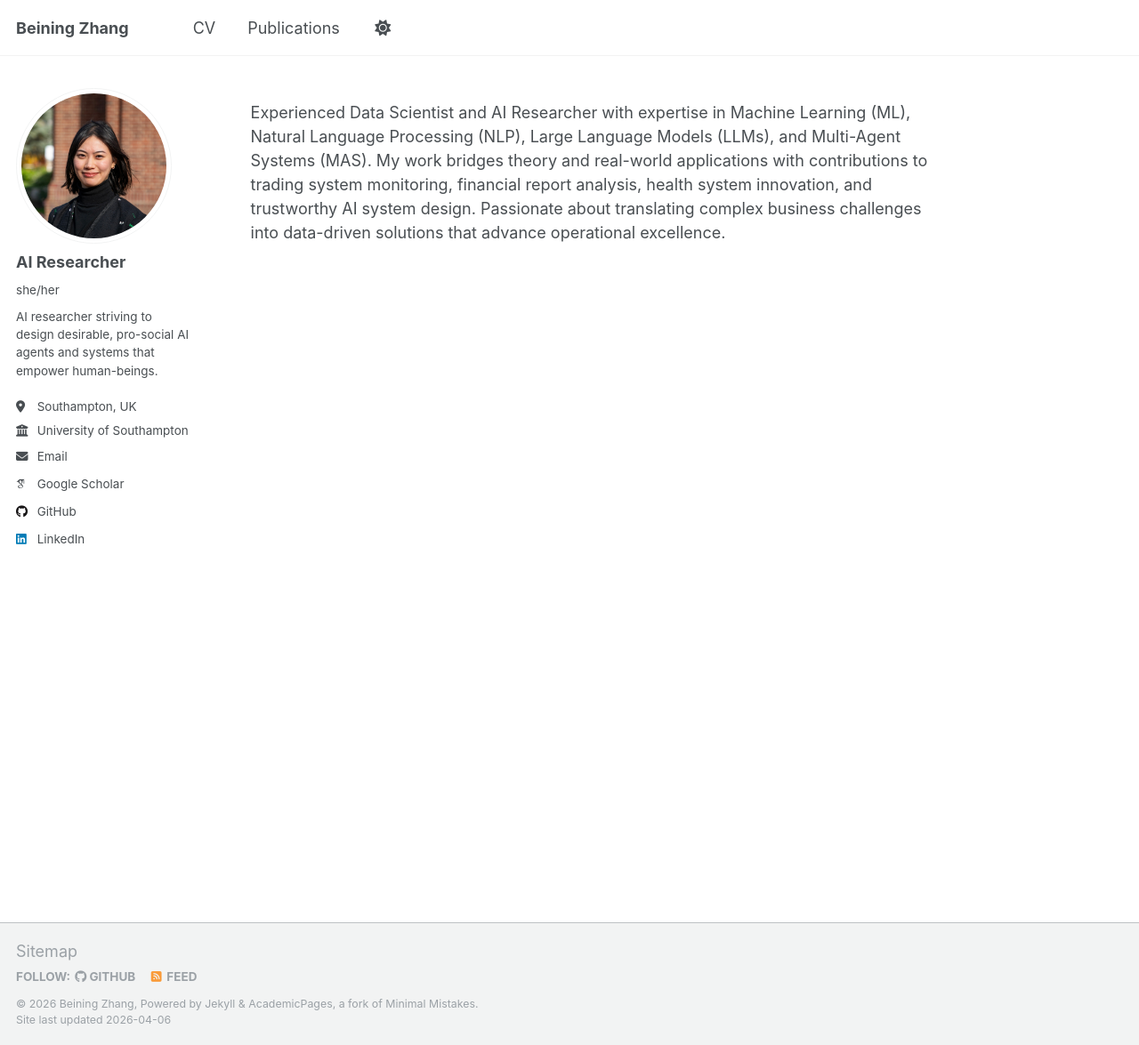
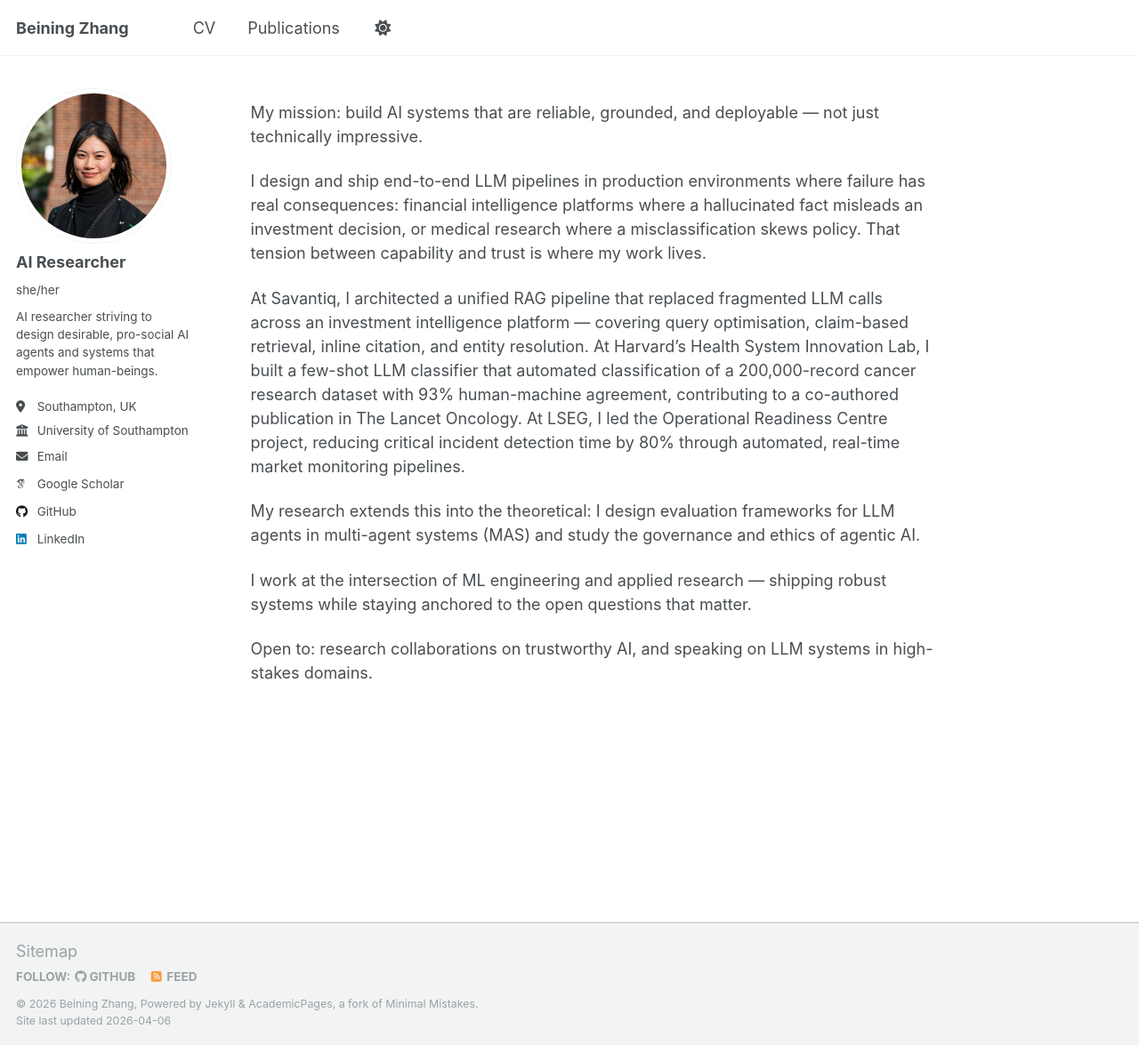
Before and after one commit to BeiningZhang/beiningzhang.github.io, a Jekyll site: the page built from _pages/about.md, in a window 1280 px wide and 1175 px high. Shown: the whole window at 89% size. Built offline with Jekyll 4.4.1, drawn with Linux system fonts in a browser that asks for light colours; some web fonts are replaced; a script that is not in the unit is left out.

Commit message:
Update publications and bio

```diff
--- a/_pages/about.md
+++ b/_pages/about.md
@@ -7,4 +7,14 @@ redirect_from:
   - /about.html
 ---
 
-Experienced Data Scientist and AI Researcher with expertise in Machine Learning (ML), Natural Language Processing (NLP), Large Language Models (LLMs), and Multi-Agent Systems (MAS). My work bridges theory and real-world applications with contributions to trading system monitoring, financial report analysis, health system innovation, and trustworthy AI system design. Passionate about translating complex business challenges into data-driven solutions that advance operational excellence.
+My mission: build AI systems that are reliable, grounded, and deployable — not just technically impressive.
+
+I design and ship end-to-end LLM pipelines in production environments where failure has real consequences: financial intelligence platforms where a hallucinated fact misleads an investment decision, or medical research where a misclassification skews policy. That tension between capability and trust is where my work lives.
+
+At Savantiq, I architected a unified RAG pipeline that replaced fragmented LLM calls across an investment intelligence platform — covering query optimisation, claim-based retrieval, inline citation, and entity resolution. At Harvard's Health System Innovation Lab, I built a few-shot LLM classifier that automated classification of a 200,000-record cancer research dataset with 93% human-machine agreement, contributing to a co-authored publication in The Lancet Oncology. At LSEG, I led the Operational Readiness Centre project, reducing critical incident detection time by 80% through automated, real-time market monitoring pipelines.
+
+My research extends this into the theoretical: I design evaluation frameworks for LLM agents in multi-agent systems (MAS) and study the governance and ethics of agentic AI.
+
+I work at the intersection of ML engineering and applied research — shipping robust systems while staying anchored to the open questions that matter.
+
+Open to: research collaborations on trustworthy AI, and speaking on LLM systems in high-stakes domains.
--- a/streaming changes.txt
+++ b/streaming changes.txt
@@ -1 +1 @@
-bundle exec jekyll serve
+bundle exec jekyll serve --livereload
```
Also changed, not shown: _pages/cv.md (+4 -3 lines), _publications/2025-09-01-the-lancet-oncology.md (+1 -1 lines), _publications/2025-09-02-NeurIPS.md (+3 -3 lines), _publications/2025-09-16-multiagent-systems-citizen-centric.md (added, +11 -0 lines), _publications/2026-02-09-three-lessons-participatory-ai-design.md (added, +11 -0 lines).
